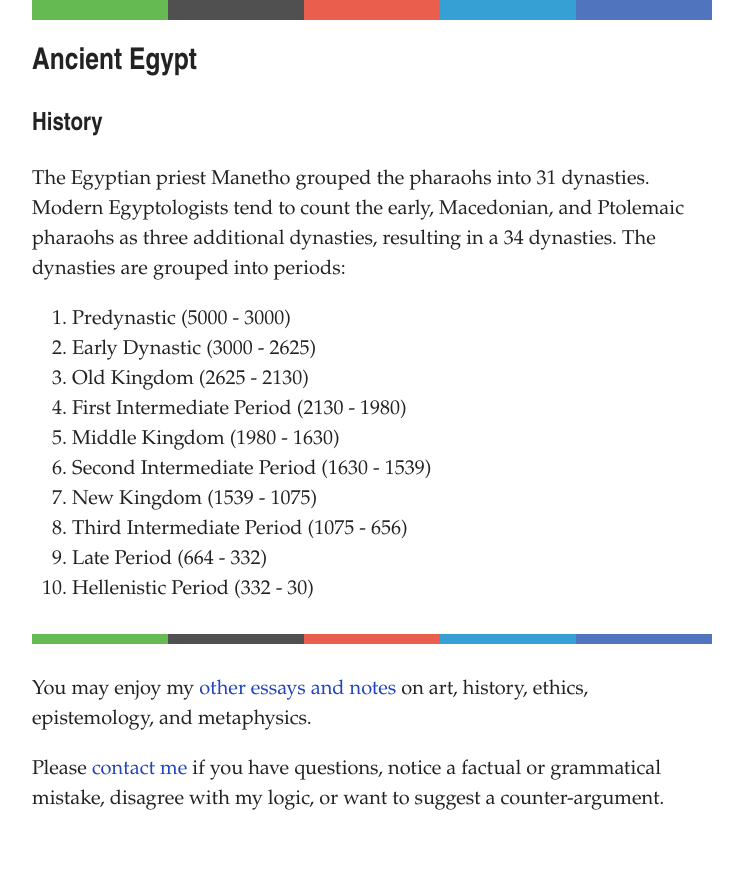
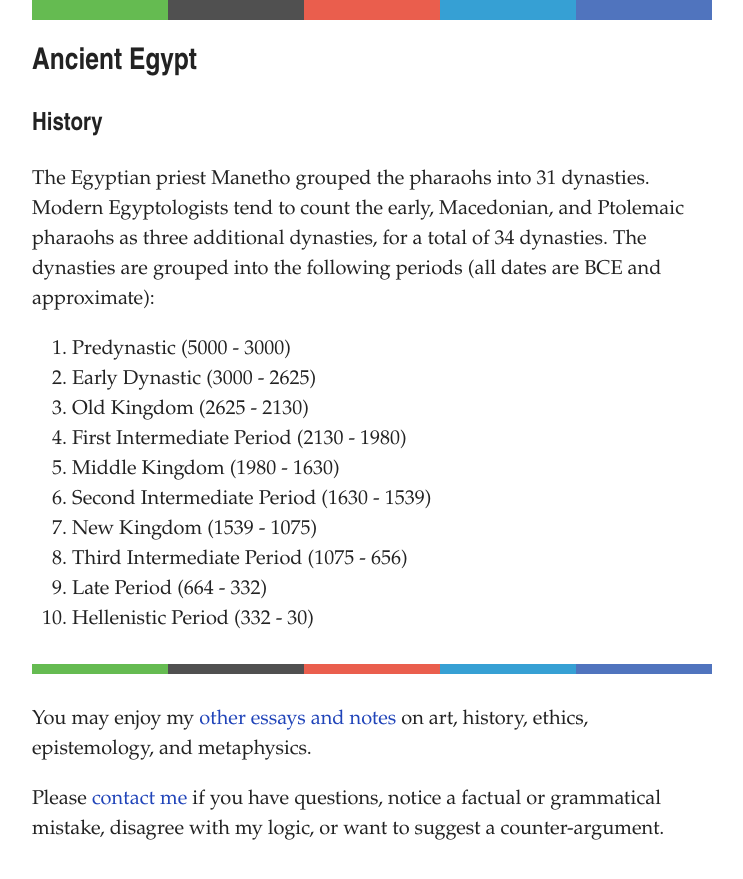
Before and after one commit to artsandmetaphysics/goodlifeodyssey, a Jekyll site: the page built from _notes/ancient-egypt.md, in a window 1280 px wide. Shown: the top 879 px of the page, without its empty margins (268-1011 px from the left). Built offline with Jekyll 4.4.1, drawn with Linux system fonts in a browser that asks for light colours.

Commit message:
Clarify Egyption chronology

```diff
--- a/_notes/ancient-egypt.md
+++ b/_notes/ancient-egypt.md
@@ -6,7 +6,7 @@ order: 1
 
 ## History
 
-The Egyptian priest Manetho grouped the pharaohs into 31 dynasties. Modern Egyptologists tend to count the early, Macedonian, and Ptolemaic pharaohs as three additional dynasties, resulting in a 34 dynasties.  The dynasties are grouped into periods:
+The Egyptian priest Manetho grouped the pharaohs into 31 dynasties. Modern Egyptologists tend to count the early, Macedonian, and Ptolemaic pharaohs as three additional dynasties, for a total of 34 dynasties.  The dynasties are grouped into the following periods (all dates are BCE and approximate):
 
 1. Predynastic (5000 - 3000)
 2. Early Dynastic (3000 - 2625)
```
